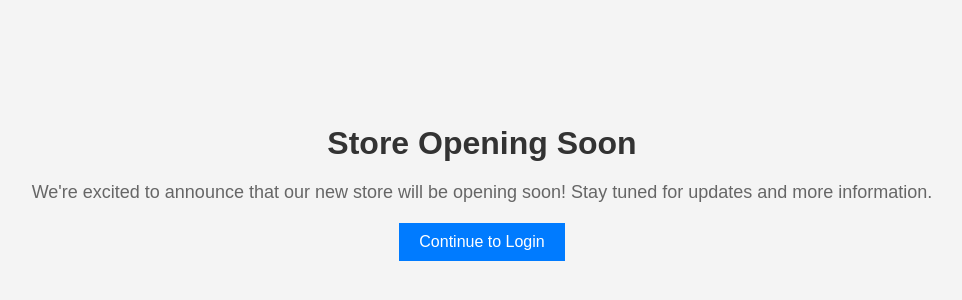
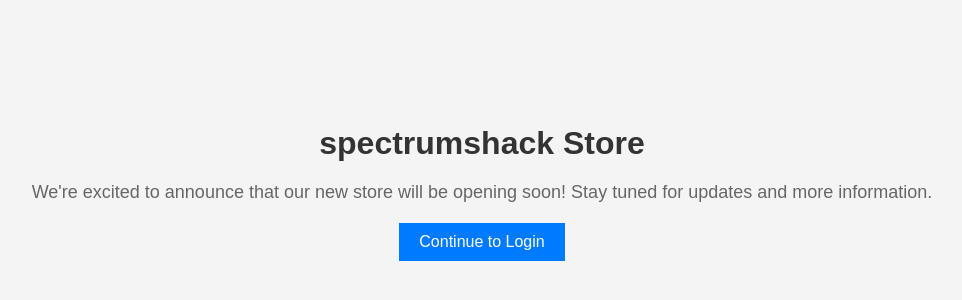
Before and after one commit to arin-prashar/Spectrum, a plain HTML site: page index.html in a window 1280 px wide. Shown: the part 238-538 px from the top of the page, without its empty margins (158-1120 px from the left). Drawn offline with Linux system fonts and the light colour scheme.

Commit message:
Update index.html

```diff
--- a/index.html
+++ b/index.html
@@ -52,7 +52,7 @@
 </head>
 <body>
   <div class="container">
-    <h1>Store Opening Soon</h1>
+    <h1>spectrumshack Store</h1>
     <p>We're excited to announce that our new store will be opening soon! Stay tuned for updates and more information.</p>
     <button onclick="redirectToLoginPage()">Continue to Login</button>
   </div>
```
